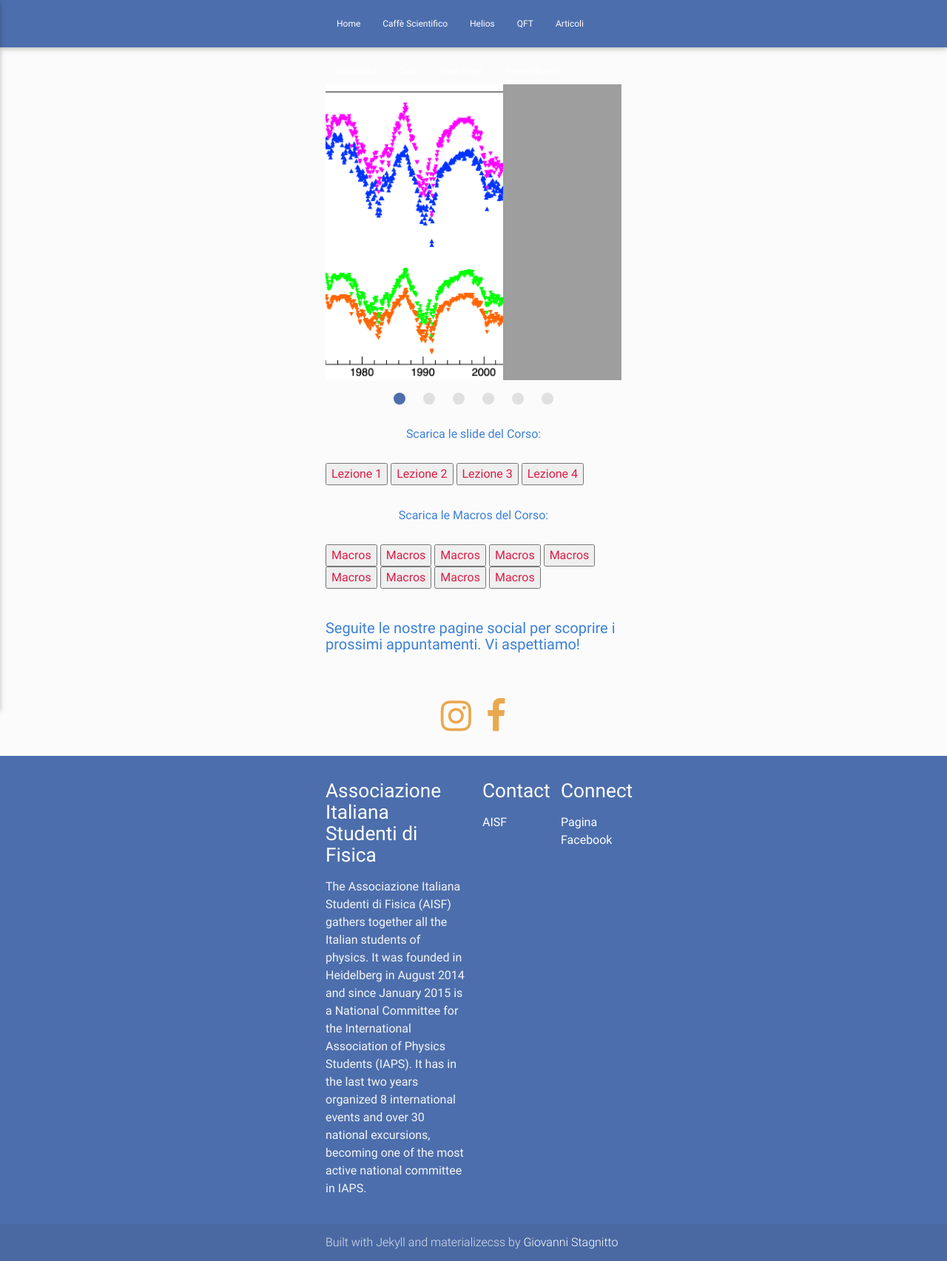
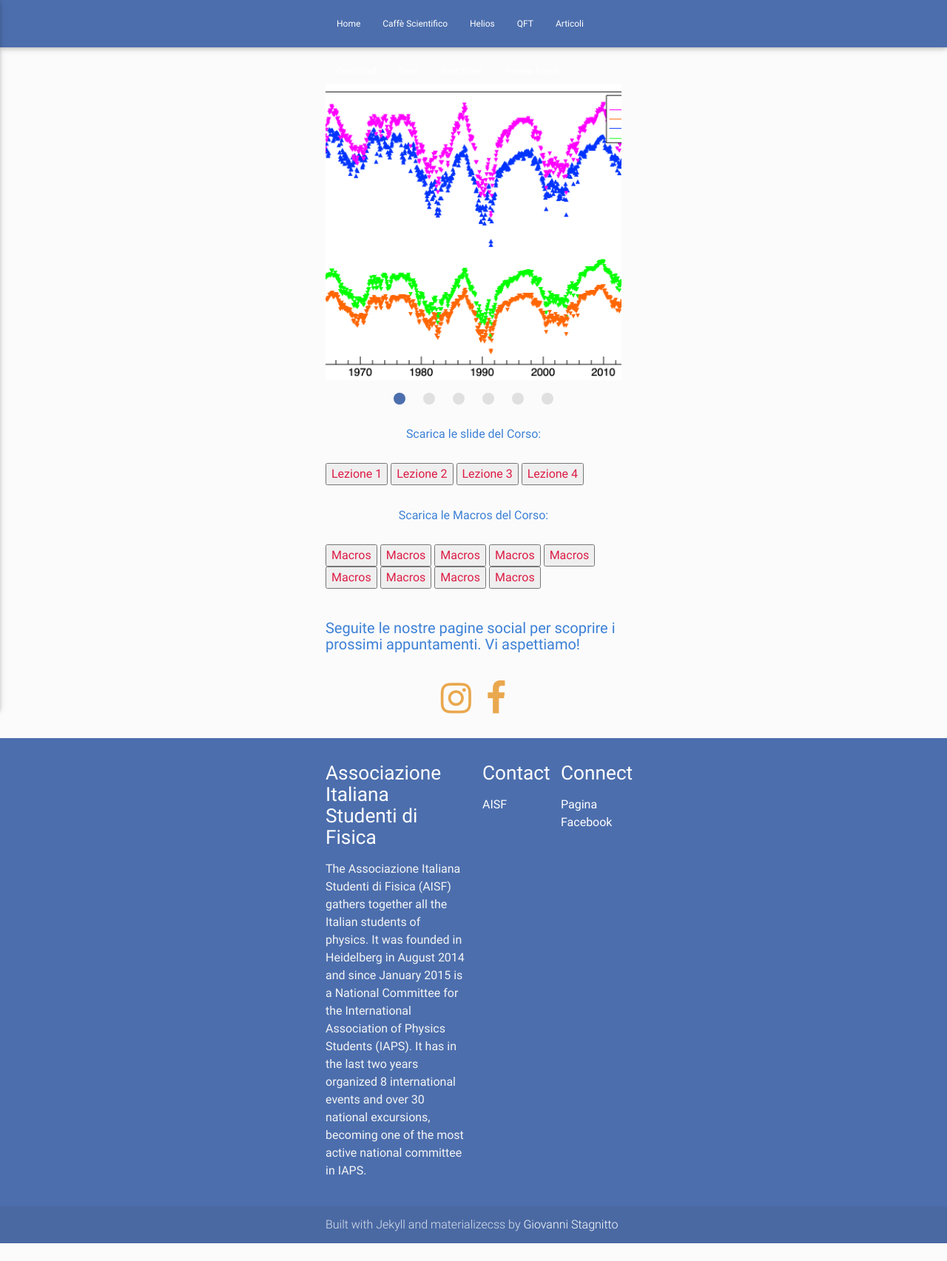
Before and after one commit to ai-sf/aisf_perugia, a Jekyll site: the page built from ROOT.html, in a window 1280 px wide. Shown: the whole page at 74% size. Built offline with Jekyll 4.4.1, drawn with Linux system fonts in a browser that asks for light colours; nearby versions of some CDN libraries; after the commit the page ends 1681 px from its top, so only the background shows below that.

Commit message:
Update ROOT.html

```diff
--- a/ROOT.html
+++ b/ROOT.html
@@ -14,8 +14,8 @@
 }
 
 .container img {
-  width: 100%;
-  height: auto;
+  width: 50%;
+  height: 50%;
 }
 </style>
 
@@ -25,22 +25,22 @@
   <div class="slider" id="foto">
     <ul class="slides">
         <li>
-          <img src="/perugia/Root/Images/img1.png"style="width:60%">
+          <img src="/perugia/Root/Images/img1.png">
         </li>
         <li>
-          <img src="/perugia/Root/Images/img2.png"style="width:60%">
+          <img src="/perugia/Root/Images/img2.png">
         </li>
         <li>
-          <img src="/perugia/Root/Images/img3.png"style="width:60%">
+          <img src="/perugia/Root/Images/img3.png">
         </li>
         <li>
-          <img src="/perugia/Root/Images/img4.png"style="width:60%">
+          <img src="/perugia/Root/Images/img4.png">
         </li>
         <li>
-          <img src="/perugia/Root/Images/img5.png" style="width:60%">
+          <img src="/perugia/Root/Images/img5.png" >
         </li>
         <li>
-          <img src="/perugia/Root/Images/img6.png"style="width:60%">
+          <img src="/perugia/Root/Images/img6.png">
         </li>
 
 
@@ -71,7 +71,7 @@
 
 <br><br>
 <h4 style="color:rgb(60, 128, 214);">Seguite le nostre pagine social per scoprire i prossimi appuntamenti.
-Vi aspettiamo!</h4><br><br>
+Vi aspettiamo!</h4><br>
 <center>
 <a href="https://www.instagram.com/aisf_perugia/" class="fa fa-instagram fa-3x"></a> &nbsp;&nbsp;&nbsp;
 <a href="https://www.facebook.com/aisfpg/" class="fa fa-facebook fa-3x"></a></center>
```
